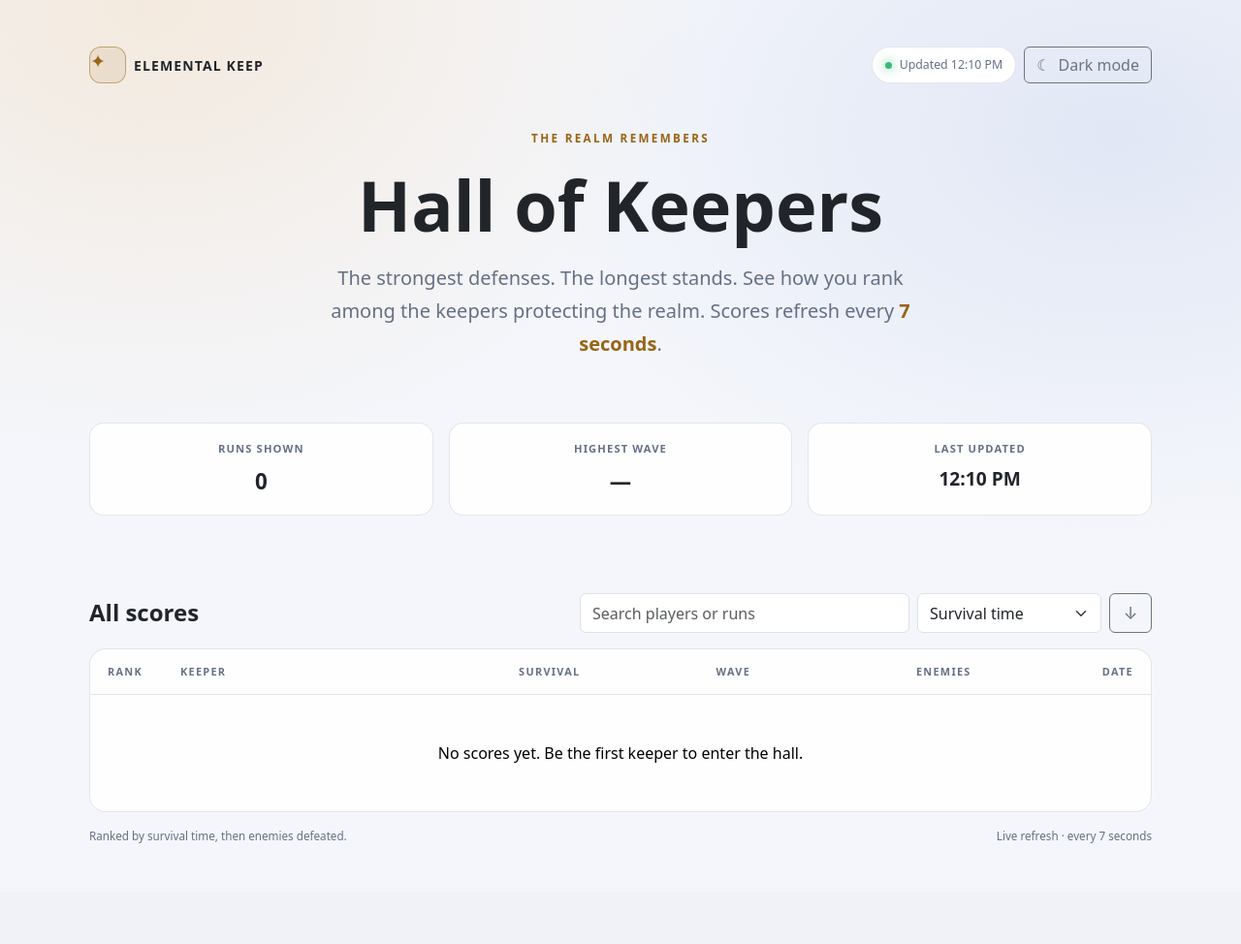
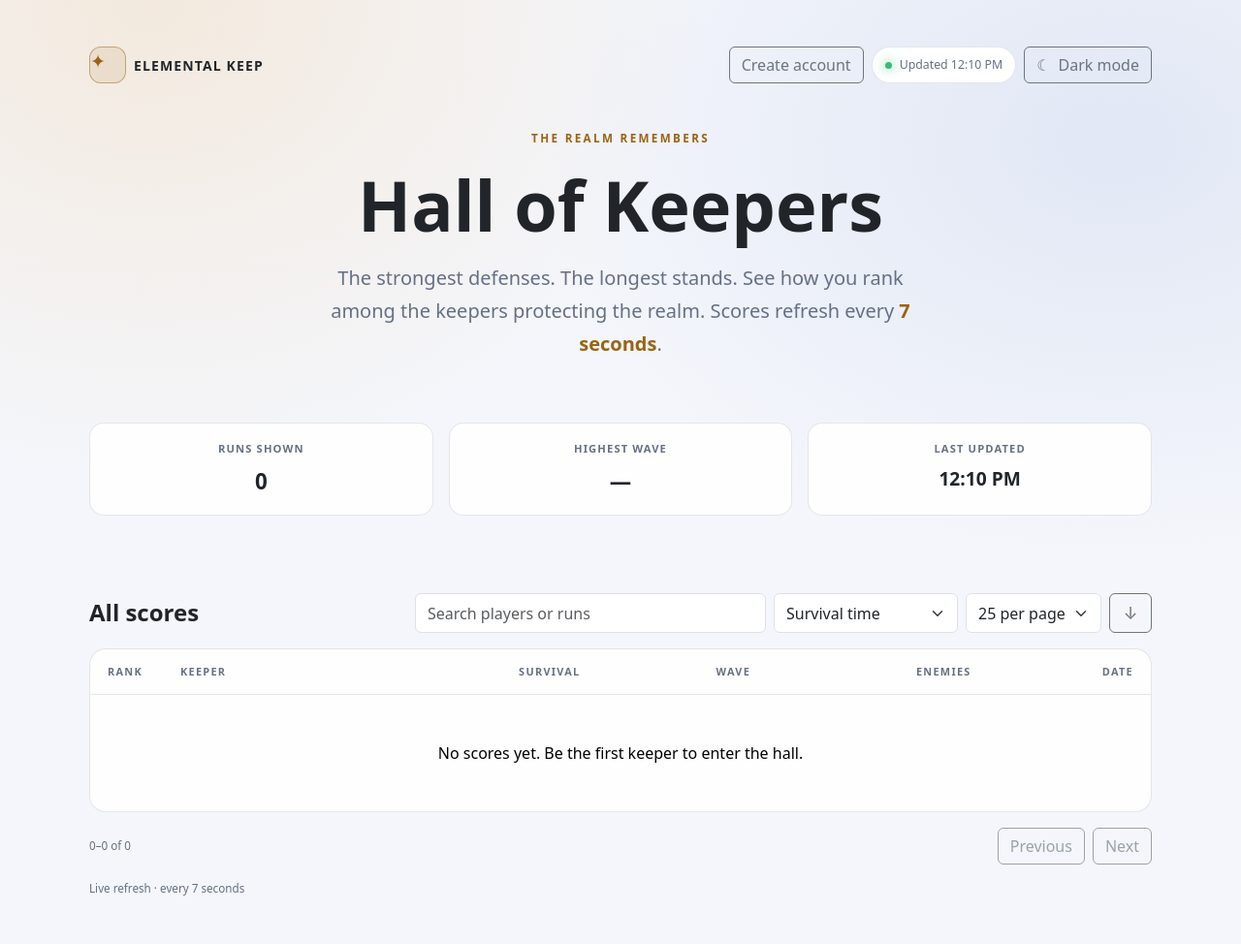
Before and after one commit to Arman511/RGUGameJam2026, a FastAPI app: page / in a window 1280 px wide. Shown: the whole page at 97% size. Before the commit the page ends 870 px from the top, so only its background shows below. Run offline with FastAPI, Linux system fonts and the light colour scheme; data that the repository does not hold is empty.

Commit message:
feat(register): add user registration page and functionality with validation feat(leaderboard): enhance leaderboard API with search, sorting, and pagination style(leaderboard): update CSS for improved layout and theme support refactor(js): separate theme and registration logic into dedicated scripts test: add tests for registration page and related assets

```diff
--- a/services/api/src/elemental_api/main.py
+++ b/services/api/src/elemental_api/main.py
@@ -98,6 +98,15 @@ def leaderboard_page(request: Request) -> HTMLResponse:
     )
 
 
+@app.get("/register", response_class=HTMLResponse, include_in_schema=False)
+def registration_page(request: Request) -> HTMLResponse:
+    return templates.TemplateResponse(
+        request=request,
+        name="register.html",
+        context={"page_title": "Create an account · Elemental Keep"},
+    )
+
+
 @app.get("/health")
 def health() -> HealthResponse:
     return HealthResponse(status="ok")
--- a/services/api/src/elemental_api/schemas.py
+++ b/services/api/src/elemental_api/schemas.py
@@ -65,6 +65,9 @@ class RunResponse(BaseModel):
 
 class LeaderboardResponse(BaseModel):
     scores: list[RunResponse]
+    total: int
+    offset: int
+    limit: int
 
 
 class RunSubmittedResponse(BaseModel):
--- a/services/api/src/elemental_api/static/css/leaderboard.css
+++ b/services/api/src/elemental_api/static/css/leaderboard.css
@@ -122,9 +122,10 @@ body {
   white-space: nowrap;
 }
 .podium-time { color: var(--text-muted); font-size: .83rem; font-variant-numeric: tabular-nums; }
-.leaderboard-controls { width: min(100%, 590px); }
+.leaderboard-controls { width: min(100%, 760px); }
 .leaderboard-controls .form-control { flex: 1 1 230px; min-width: 130px; }
 .leaderboard-controls .form-select { flex: 0 1 190px; min-width: 150px; }
+.leaderboard-controls #page-size { flex-basis: 140px; min-width: 125px; }
 .sort-direction { min-width: 44px; font-size: 1.1rem; }
 .leaderboard-frame {
   overflow: hidden;
@@ -166,6 +167,26 @@ body {
 .empty-state, .footer-note { color: var(--text-muted); }
 .footer-note { font-size: .73rem; }
 .error { color: #d74f48 !important; }
+.auth-card {
+  width: min(100%, 460px);
+  padding: clamp(24px, 5vw, 40px);
+  border: 1px solid var(--surface-border);
+  border-radius: 20px;
+  background: var(--surface);
+}
+.auth-card .form-label { font-weight: 650; }
+.auth-card .form-control {
+  min-height: 46px;
+  border-color: var(--surface-border);
+  background-color: var(--surface-raised);
+}
+.auth-card .form-control:focus {
+  border-color: var(--accent);
+  box-shadow: 0 0 0 .2rem color-mix(in srgb, var(--accent) 22%, transparent);
+}
+.auth-description, .auth-card .form-text { color: var(--text-muted); }
+.auth-message { color: var(--text-muted); }
+.auth-message.error { color: #d74f48 !important; }
 
 @media (max-width: 575.98px) {
   .leaderboard-table { min-width: 630px; }
--- a/services/api/src/elemental_api/static/js/leaderboard.js
+++ b/services/api/src/elemental_api/static/js/leaderboard.js
@@ -6,35 +6,17 @@ const rowsElement = document.querySelector("#score-rows");
 const podiumElement = document.querySelector("#podium");
 const refreshStatus = document.querySelector("#refresh-status");
 const footerStatus = document.querySelector("#footer-status");
-const themeToggle = document.querySelector("#theme-toggle");
-const themeLabel = document.querySelector("#theme-label");
-const themeIcon = document.querySelector("#theme-icon");
+const pageStatus = document.querySelector("#page-status");
+const previousPageButton = document.querySelector("#previous-page");
+const nextPageButton = document.querySelector("#next-page");
+const pageSizeSelect = document.querySelector("#page-size");
+const PAGE_SIZE_KEY = "leaderboard-page-size";
 let scores = [];
 let descending = true;
-let refreshing = false;
-
-function storedTheme() {
-  try {
-    return window.localStorage.getItem("leaderboard-theme");
-  } catch (error) {
-    console.warn("Could not read the saved theme preference.", error);
-    return null;
-  }
-}
-
-function applyTheme(theme) {
-  const isDark = theme === "dark";
-  document.documentElement.setAttribute("data-bs-theme", theme);
-  themeToggle.setAttribute("aria-pressed", String(isDark));
-  themeToggle.setAttribute("aria-label", `Switch to ${isDark ? "light" : "dark"} mode`);
-  themeLabel.textContent = isDark ? "Light mode" : "Dark mode";
-  themeIcon.textContent = isDark ? "☀" : "☾";
-  try {
-    window.localStorage.setItem("leaderboard-theme", theme);
-  } catch (error) {
-    console.warn("Could not save the theme preference.", error);
-  }
-}
+let totalScores = 0;
+let offset = 0;
+let activeRequest;
+let searchTimer;
 
 function formatDuration(seconds) {
   const wholeSeconds = Math.floor(seconds);
@@ -49,27 +31,9 @@ function makeCell(value, className = "") {
   return cell;
 }
 
-function filteredScores() {
-  const query = searchInput.value.trim().toLocaleLowerCase();
-  const key = sortSelect.value;
-  return scores
-    .filter((score) => !query || `${score.username} ${score.run_id}`.toLocaleLowerCase().includes(query))
-    .slice()
-    .sort((first, second) => {
-      const left = first[key];
-      const right = second[key];
-      const comparison = typeof left === "string" && key === "username"
-        ? left.localeCompare(right)
-        : key === "submitted_at"
-          ? new Date(left) - new Date(right)
-          : Number(left) - Number(right);
-      return (descending ? -1 : 1) * comparison;
-    });
-}
-
 function renderPodium(ranked) {
   podiumElement.replaceChildren();
-  ranked.slice(0, 3).forEach((score, index) => {
+  (offset === 0 ? ranked.slice(0, 3) : []).forEach((score, index) => {
     const column = document.createElement("div");
     column.className = "col-12 col-md-4";
     const card = document.createElement("article");
@@ -90,12 +54,17 @@ function renderPodium(ranked) {
 }
 
 function render() {
-  const ranked = filteredScores();
+  const ranked = scores;
   rowsElement.replaceChildren();
   renderPodium(ranked);
+  const firstResult = totalScores === 0 ? 0 : offset + 1;
+  const lastResult = Math.min(offset + scores.length, totalScores);
+  pageStatus.textContent = `${firstResult}–${lastResult} of ${totalScores}`;
+  previousPageButton.disabled = offset === 0;
+  nextPageButton.disabled = offset + scores.length >= totalScores;
   if (!ranked.length) {
     const row = document.createElement("tr");
-    const message = scores.length
+    const message = searchInput.value.trim()
       ? "No scores match your search."
       : "No scores yet. Be the first keeper to enter the hall.";
     const cell = makeCell(message, "empty-state text-center py-5");
@@ -115,7 +84,7 @@ function render() {
     player.append(runId);
     const date = new Date(score.submitted_at);
     row.append(
-      makeCell(String(index + 1).padStart(2, "0"), "rank-cell"),
+      makeCell(String(offset + index + 1).padStart(2, "0"), "rank-cell"),
       player,
       makeCell(formatDuration(score.time_survived), "text-end survival-cell numeric-cell"),
       makeCell(String(score.wave_number), "text-end numeric-cell"),
@@ -130,16 +99,31 @@ function render() {
 }
 
 async function refresh() {
-  if (refreshing) return;
-  refreshing = true;
+  activeRequest?.abort();
+  const controller = new AbortController();
+  activeRequest = controller;
+  const pageSize = Number(pageSizeSelect.value);
+  const parameters = new URLSearchParams({
+    limit: String(pageSize),
+    offset: String(offset),
+    search: searchInput.value.trim(),
+    sort: sortSelect.value,
+    direction: descending ? "desc" : "asc",
+  });
   try {
-    const response = await fetch("/api/v1/leaderboard?limit=100", { cache: "no-store" });
+    const response = await fetch(`/api/v1/leaderboard?${parameters}`, {
+      cache: "no-store",
+      signal: controller.signal,
+    });
     if (!response.ok) throw new Error(`Leaderboard request failed (${response.status})`);
     const payload = await response.json();
-    if (!Array.isArray(payload.scores)) throw new Error("Leaderboard response has an invalid format");
+    if (!Array.isArray(payload.scores) || !Number.isInteger(payload.total)) {
+      throw new Error("Leaderboard response has an invalid format");
+    }
     scores = payload.scores;
+    totalScores = payload.total;
     const updated = new Date();
-    document.querySelector("#stat-runs").textContent = String(scores.length);
+    document.querySelector("#stat-runs").textContent = String(totalScores);
     document.querySelector("#stat-wave").textContent = scores.length
       ? String(Math.max(...scores.map((score) => score.wave_number)))
       : "—";
@@ -155,6 +139,7 @@ async function refresh() {
     footerStatus.classList.remove("error");
     render();
   } catch (error) {
+    if (error instanceof DOMException && error.name === "AbortError") return;
     refreshStatus.textContent = "Could not refresh";
     footerStatus.textContent = error instanceof Error
       ? error.message
@@ -172,30 +157,55 @@ async function refresh() {
       rowsElement.append(row);
     }
   } finally {
-    refreshing = false;
+    if (activeRequest === controller) activeRequest = undefined;
   }
 }
 
-const savedTheme = storedTheme();
-const initialTheme = savedTheme === "light" || savedTheme === "dark"
-  ? savedTheme
-  : window.matchMedia("(prefers-color-scheme: light)").matches
-    ? "light"
-    : "dark";
-applyTheme(initialTheme);
-
-themeToggle.addEventListener("click", () => {
-  const currentTheme = document.documentElement.getAttribute("data-bs-theme");
-  applyTheme(currentTheme === "dark" ? "light" : "dark");
+searchInput.addEventListener("input", () => {
+  window.clearTimeout(searchTimer);
+  searchTimer = window.setTimeout(() => {
+    offset = 0;
+    refresh();
+  }, 300);
 });
-searchInput.addEventListener("input", render);
-sortSelect.addEventListener("change", render);
+sortSelect.addEventListener("change", () => {
+  offset = 0;
+  refresh();
+});
 directionButton.addEventListener("click", () => {
   descending = !descending;
   directionButton.textContent = descending ? "↓" : "↑";
   directionButton.setAttribute("aria-label", `Sort ${descending ? "descending" : "ascending"}`);
-  render();
+  offset = 0;
+  refresh();
 });
+
+previousPageButton.addEventListener("click", () => {
+  offset = Math.max(0, offset - Number(pageSizeSelect.value));
+  refresh();
+});
+nextPageButton.addEventListener("click", () => {
+  offset += Number(pageSizeSelect.value);
+  refresh();
+});
+pageSizeSelect.addEventListener("change", () => {
+  try {
+    window.localStorage.setItem(PAGE_SIZE_KEY, pageSizeSelect.value);
+  } catch (error) {
+    console.warn("Could not save the leaderboard page size.", error);
+  }
+  offset = 0;
+  refresh();
+});
+
+try {
+  const savedPageSize = window.localStorage.getItem(PAGE_SIZE_KEY);
+  if (["10", "25", "50", "100"].includes(savedPageSize)) {
+    pageSizeSelect.value = savedPageSize;
+  }
+} catch (error) {
+  console.warn("Could not read the saved leaderboard page size.", error);
+}
 
 refresh();
 window.setInterval(refresh, REFRESH_INTERVAL);
--- /dev/null
+++ b/services/api/src/elemental_api/static/js/theme.js
@@ -0,0 +1,39 @@
+const themeToggle = document.querySelector("#theme-toggle");
+const themeLabel = document.querySelector("#theme-label");
+const themeIcon = document.querySelector("#theme-icon");
+
+function storedTheme() {
+  try {
+    return window.localStorage.getItem("leaderboard-theme");
+  } catch (error) {
+    console.warn("Could not read the saved theme preference.", error);
+    return null;
+  }
+}
+
+function applyTheme(theme) {
+  const isDark = theme === "dark";
+  document.documentElement.setAttribute("data-bs-theme", theme);
+  themeToggle.setAttribute("aria-pressed", String(isDark));
+  themeToggle.setAttribute("aria-label", `Switch to ${isDark ? "light" : "dark"} mode`);
+  themeLabel.textContent = isDark ? "Light mode" : "Dark mode";
+  themeIcon.textContent = isDark ? "☀" : "☾";
+  try {
+    window.localStorage.setItem("leaderboard-theme", theme);
+  } catch (error) {
+    console.warn("Could not save the theme preference.", error);
+  }
+}
+
+const savedTheme = storedTheme();
+const initialTheme = savedTheme === "light" || savedTheme === "dark"
+  ? savedTheme
+  : window.matchMedia("(prefers-color-scheme: light)").matches
+    ? "light"
+    : "dark";
+applyTheme(initialTheme);
+
+themeToggle.addEventListener("click", () => {
+  const currentTheme = document.documentElement.getAttribute("data-bs-theme");
+  applyTheme(currentTheme === "dark" ? "light" : "dark");
+});
--- a/services/api/src/elemental_api/template/index.html
+++ b/services/api/src/elemental_api/template/index.html
@@ -1,22 +1,19 @@
 <!doctype html>
 <html lang="en" data-bs-theme="dark">
+
 <head>
   <meta charset="utf-8">
   <meta name="viewport" content="width=device-width, initial-scale=1">
   <meta name="theme-color" content="#10131e">
   <meta name="description" content="Live Elemental Keep player leaderboard.">
   <title>{{ page_title }}</title>
-    <link
-      href="https://cdn.jsdelivr.net/npm/bootstrap@5.3.3/dist/css/bootstrap.min.css"
-      rel="stylesheet"
-      crossorigin="anonymous"
-    >
-    <link
-      href="{{ url_for('static', path='css/leaderboard.css') }}"
-      rel="stylesheet"
-    >
+  <link href="https://cdn.jsdelivr.net/npm/bootstrap@5.3.3/dist/css/bootstrap.min.css" rel="stylesheet"
+    crossorigin="anonymous">
+  <link href="{{ url_for('static', path='css/leaderboard.css') }}" rel="stylesheet">
+  <script src="{{ url_for('static', path='js/theme.js') }}" defer></script>
   <script src="{{ url_for('static', path='js/leaderboard.js') }}" defer></script>
 </head>
+
 <body>
   <main class="container-xl page-shell py-4 py-lg-5">
     <header class="d-flex align-items-center justify-content-between gap-3 mb-5">
@@ -25,17 +22,13 @@
         <span class="fw-bold small letter-spaced">ELEMENTAL KEEP</span>
       </div>
       <div class="d-flex align-items-center gap-2">
+        <a class="btn btn-outline-secondary" href="/register">Create account</a>
         <span class="live-pill d-none d-sm-inline-flex align-items-center gap-2" role="status">
           <span class="live-dot" aria-hidden="true"></span>
           <span id="refresh-status">Connecting to live scores</span>
         </span>
-          <button
-            class="btn btn-outline-secondary theme-toggle d-inline-flex align-items-center gap-2"
-            id="theme-toggle"
-            type="button"
-            aria-label="Switch to light mode"
-            aria-pressed="false"
-          >
+        <button class="btn btn-outline-secondary theme-toggle d-inline-flex align-items-center gap-2" id="theme-toggle"
+          type="button" aria-label="Switch to light mode" aria-pressed="false">
           <span id="theme-icon" aria-hidden="true">☀</span>
           <span id="theme-label" class="d-none d-sm-inline">Light mode</span>
         </button>
@@ -80,13 +73,7 @@
         <h2 class="h4 fw-bold mb-0" id="scores-heading">All scores</h2>
         <div class="d-flex flex-column flex-sm-row gap-2 leaderboard-controls">
           <label class="visually-hidden" for="search">Search players or run IDs</label>
-            <input
-              class="form-control"
-              id="search"
-              type="search"
-              placeholder="Search players or runs"
-              autocomplete="off"
-            >
+          <input class="form-control" id="search" type="search" placeholder="Search players or runs" autocomplete="off">
           <label class="visually-hidden" for="sort">Sort leaderboard</label>
           <select class="form-select" id="sort">
             <option value="time_survived">Survival time</option>
@@ -95,12 +82,15 @@
             <option value="username">Player name</option>
             <option value="submitted_at">Most recent</option>
           </select>
-            <button
-              class="btn btn-outline-secondary sort-direction"
-              id="direction"
-              type="button"
-              aria-label="Sort descending"
-            >↓</button>
+          <label class="visually-hidden" for="page-size">Scores per page</label>
+          <select class="form-select" id="page-size">
+            <option value="10">10 per page</option>
+            <option value="25" selected>25 per page</option>
+            <option value="50">50 per page</option>
+            <option value="100">100 per page</option>
+          </select>
+          <button class="btn btn-outline-secondary sort-direction" id="direction" type="button"
+            aria-label="Sort descending" title="Click to toggle sort direction">↓</button>
         </div>
       </div>
 
@@ -117,16 +107,25 @@
             </tr>
           </thead>
           <tbody id="score-rows">
-              <tr><td class="empty-state text-center py-5" colspan="6">Summoning the leaderboard…</td></tr>
+            <tr>
+              <td class="empty-state text-center py-5" colspan="6">Summoning the leaderboard…</td>
+            </tr>
           </tbody>
         </table>
       </div>
+      <nav class="d-flex align-items-center justify-content-between gap-3 mt-3" aria-label="Leaderboard pages">
+        <span class="footer-note" id="page-status" aria-live="polite">—</span>
+        <div class="d-flex gap-2">
+          <button class="btn btn-outline-secondary" id="previous-page" type="button" disabled>Previous</button>
+          <button class="btn btn-outline-secondary" id="next-page" type="button" disabled>Next</button>
+        </div>
+      </nav>
     </section>
 
     <footer class="d-flex flex-column flex-sm-row justify-content-between gap-2 mt-3 footer-note">
-        <span>Ranked by survival time, then enemies defeated.</span>
       <span id="footer-status">Live refresh · every 7 seconds</span>
     </footer>
   </main>
 </body>
+
 </html>
```
Also changed, not shown: services/api/src/elemental_api/leaderboard/routes.py (+42 -7 lines), services/api/src/elemental_api/static/js/register.js (added, +55 -0 lines), services/api/src/elemental_api/template/register.html (added, +105 -0 lines), tests/unit/test_api_auth.py (+13 -0 lines), services/api/README.md. Lines whose indentation alone changed are shown as unchanged.
